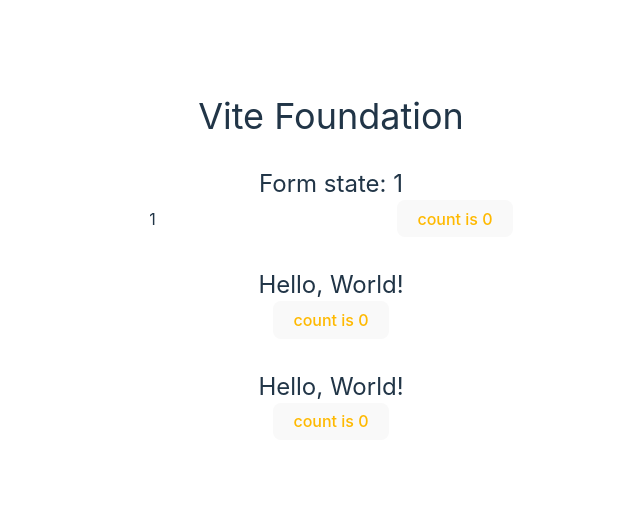
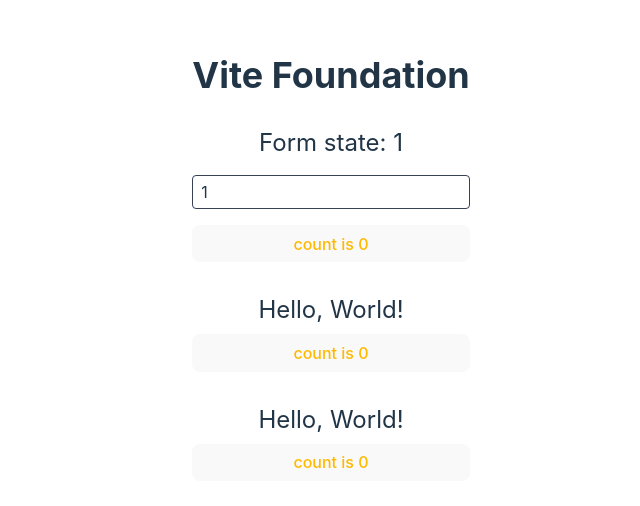
Before and after one commit to dvakatsiienko/inner-marker, a React (Vite) app: page / in a window 1280 px wide. Shown: the part 164-670 px from the top of the page, without its empty margins (309-949 px from the left). Built offline with nearby package versions, Linux system fonts and the light colour scheme.

Commit message:
core: tweak styles

```diff
--- a/src/App.tsx
+++ b/src/App.tsx
@@ -24,13 +24,11 @@
 
   return (
     <main className="min-h-screen grid place-content-center gap-8">
-      <h1 className="text-4xl">Vite Foundation</h1>
+      <h1 className="text-4xl font-bold">Vite Foundation</h1>
 
-      <form action={formAction}>
+      <form className="grid gap-4" action={formAction}>
         <h1 className="text-2xl">Form state: {state.count}</h1>
-
-        <input type="text" name="count" value={state.count} />
-
+        <input className="border border-gray-700 py-1 px-2 rounded" type="text" name="count" value={state.count} />
         <button
           disabled={isPending}
           className="text-9xl text-amber-400 disabled:opacity-50"
@@ -50,7 +48,7 @@
   const [count, setCount] = useState(0);
 
   return (
-    <section>
+    <section className="grid gap-2">
       <Text />
 
       <button
```
